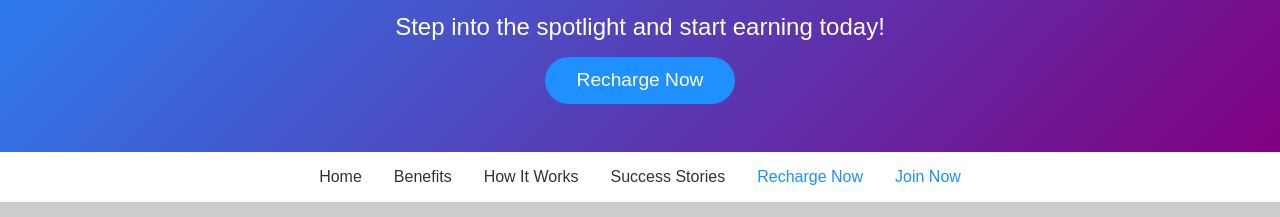
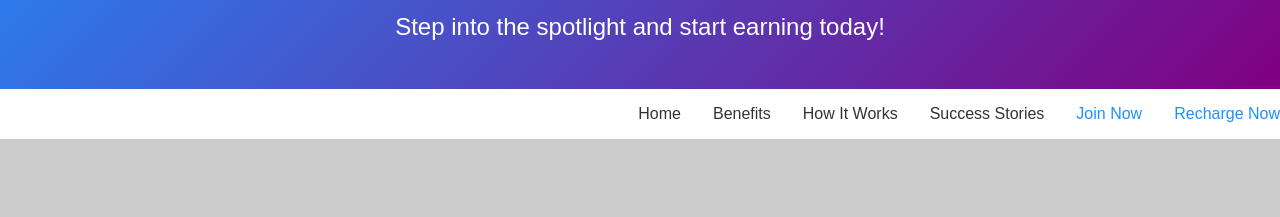
Before and after one commit to pajpetery/poppo-live-agency, a plain HTML site: page index.html in a window 1280 px wide. Shown: the part 239-456 px from the top of the page. Drawn offline with Linux system fonts and the light colour scheme; placeholder pictures from the web are drawn by us.

Commit message:
Update index.html

```diff
--- a/index.html
+++ b/index.html
@@ -40,7 +40,7 @@
         nav ul {
             list-style: none;
             display: flex;
-            justify-content: center;
+            justify-content: flex-end;
             gap: 2rem;
             margin: 0;
             padding: 0;
@@ -125,9 +125,7 @@
     <img src="https://play-lh.googleusercontent.com/vOzAawKeilRUXKXAshoI1L6A3LeMhRA_uOHbNRKNIJh1ZDuIgPLpAwKdW4b5o0Iaw_E=w240-h480-rw" alt="Poppo Live Logo">
     <h1>POPPO LIVE</h1>
     <p>Step into the spotlight and start earning today!</p>
-<div style="text-align: center; margin-top: 1rem;">
-        <a href="https://pppayer.com/pay/?l=en" target="_blank" style="display: inline-block; background: #1e90ff; color: white; padding: 0.8rem 2rem; text-decoration: none; border-radius: 50px; font-size: 1.2rem;">Recharge Now</a>
-    </div>
+
 </header>
 
 <nav>
@@ -136,8 +134,9 @@
         <li><a href="#benefits">Benefits</a></li>
         <li><a href="#how-it-works">How It Works</a></li>
         <li><a href="#success-stories">Success Stories</a></li>
+
+            <li><a href="https://aaaonline.info/K4jTrD" target="_blank" style="color: #1e90ff;">Join Now</a></li>
             <li><a href="https://pppayer.com/pay/?l=en" target="_blank" style="color: #1e90ff;">Recharge Now</a></li>
-            <li><a href="https://aaaonline.info/K4jTrD" target="_blank" style="color: #1e90ff;">Join Now</a></li>
     </ul>
 </nav>
 
```
